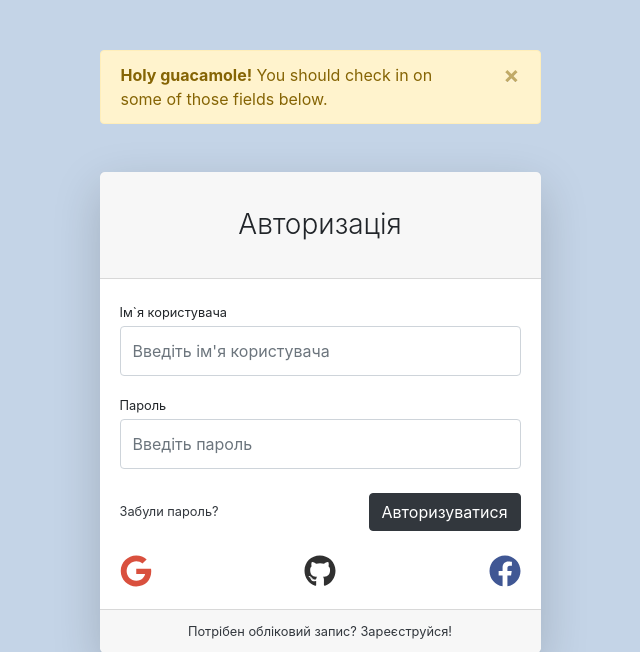
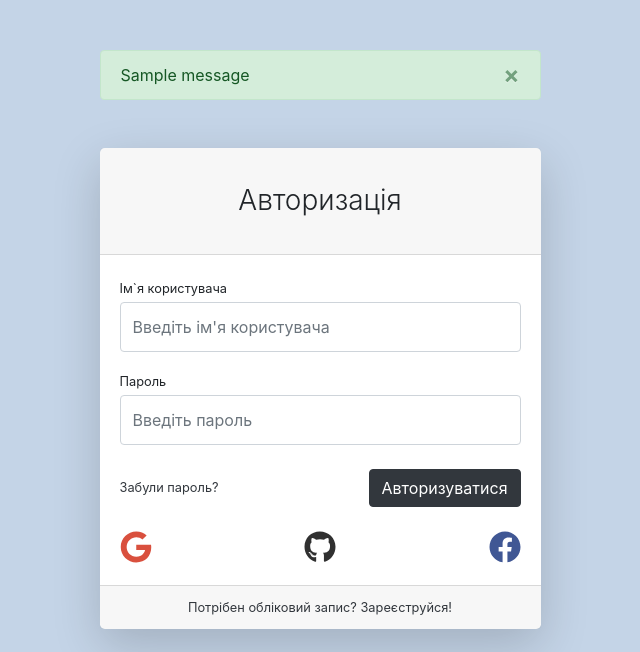
Before and after one commit to YuriiDorosh/django-store, a Django app: page /users/login/ in a window 1280 px wide. Shown: the top 652 px of the page, without its empty margins (320-960 px from the left). Run offline with Django 3.2, Linux system fonts and the light colour scheme; tables that the repository leaves empty hold one stand-in row (values such as "Sample post"); one stand-in notice (Sample message) is shown; some libraries are stand-ins or nearby versions.

Commit message:
UPDATE: warnings and messages

```diff
--- a/users/templates/users/login.html
+++ b/users/templates/users/login.html
@@ -5,13 +5,23 @@
             <div class="container">
                 <div class="row justify-content-center">
                     <div class="col-lg-5">
-                        <div class="alert alert-warning alert-dismissible fade show" role="alert"
+                        {% if messages or form.non_field_errors %}
+                        <div class="alert
+                        {% if messages %} alert-success {% else %} alert-warning {% endif %}
+                        alert-dismissible fade show" role="alert"
                              style="margin-top: 50px;">
-                            <strong>Holy guacamole!</strong> You should check in on some of those fields below.
+                            {% if messages %}
+                                {% for message in messages %}
+                                    {{ message }}
+                                {% endfor %}
+                            {% else %}
+                                {{ form.non_field_errors }}
+                            {% endif %}
                             <button type="button" class="close" data-dismiss="alert" aria-label="Close">
                                 <span aria-hidden="true">&times;</span>
                             </button>
                         </div>
+                        {% endif %}
                         <div class="card shadow-lg border-0 rounded-lg mt-5">
                             <div class="card-header"><h3 class="text-center font-weight-light my-4">Авторизація</h3>
                             </div>
--- a/users/templates/users/registration.html
+++ b/users/templates/users/registration.html
@@ -5,13 +5,15 @@
             <div class="container">
                 <div class="row justify-content-center">
                     <div class="col-lg-7">
+                        {% if form.errors %}
                         <div class="alert alert-warning alert-dismissible fade show" role="alert"
                              style="margin-top: 50px;">
-                            <strong>Holy guacamole!</strong> You should check in on some of those fields below.
+                            {{ form.errors }}
                             <button type="button" class="close" data-dismiss="alert" aria-label="Close">
                                 <span aria-hidden="true">&times;</span>
                             </button>
                         </div>
+                        {% endif %}
                         <div class="card shadow-lg border-0 rounded-lg mt-5">
                             <div class="card-header"><h3 class="text-center font-weight-light my-4">Створити акаунт</h3>
                             </div>
```
